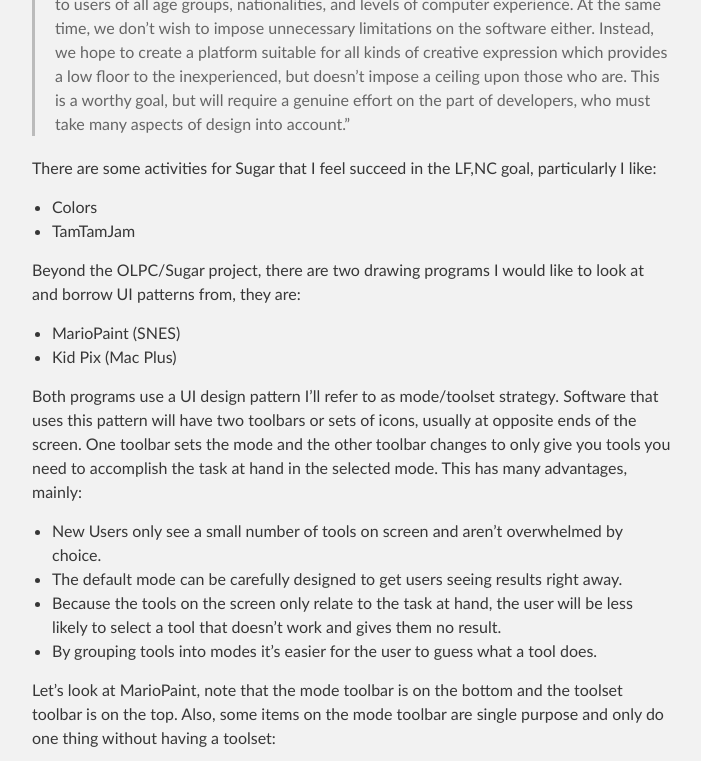
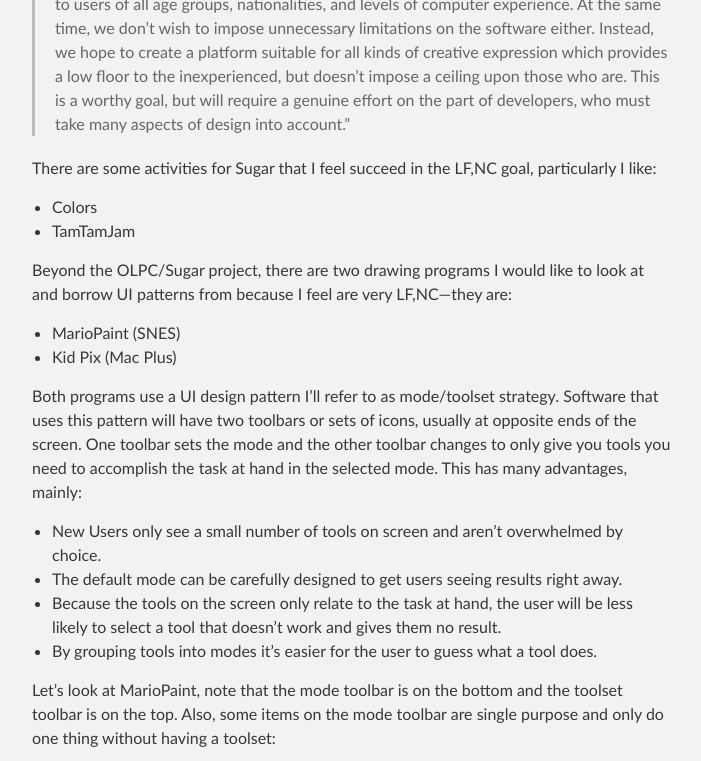
Before and after one commit to sugarlabs/edit-fonts-activity, a Jekyll site: the page built from _posts/2016-05-07-ui-modes-and-toolsets.md, in a window 1280 px wide and 900 px high, scrolled down 551 px, cut to the strip 0-761 px from the top of the window. Shown: the whole strip, without its empty margins (288-989 px from the left). Built offline with Jekyll 4.4.1, drawn with Linux system fonts in a browser that asks for light colours.

Commit message:
small edit

```diff
--- a/_posts/2016-05-07-ui-modes-and-toolsets.md
+++ b/_posts/2016-05-07-ui-modes-and-toolsets.md
@@ -14,7 +14,7 @@
 * Colors
 * TamTamJam
 
-Beyond the OLPC/Sugar project, there are two drawing  programs I would like to look at and borrow UI patterns from, they are:
+Beyond the OLPC/Sugar project, there are two drawing programs I would like to look at and borrow UI patterns from because I feel are very LF,NC—they are:
 
 * MarioPaint (SNES)
 * Kid Pix (Mac Plus)
```
